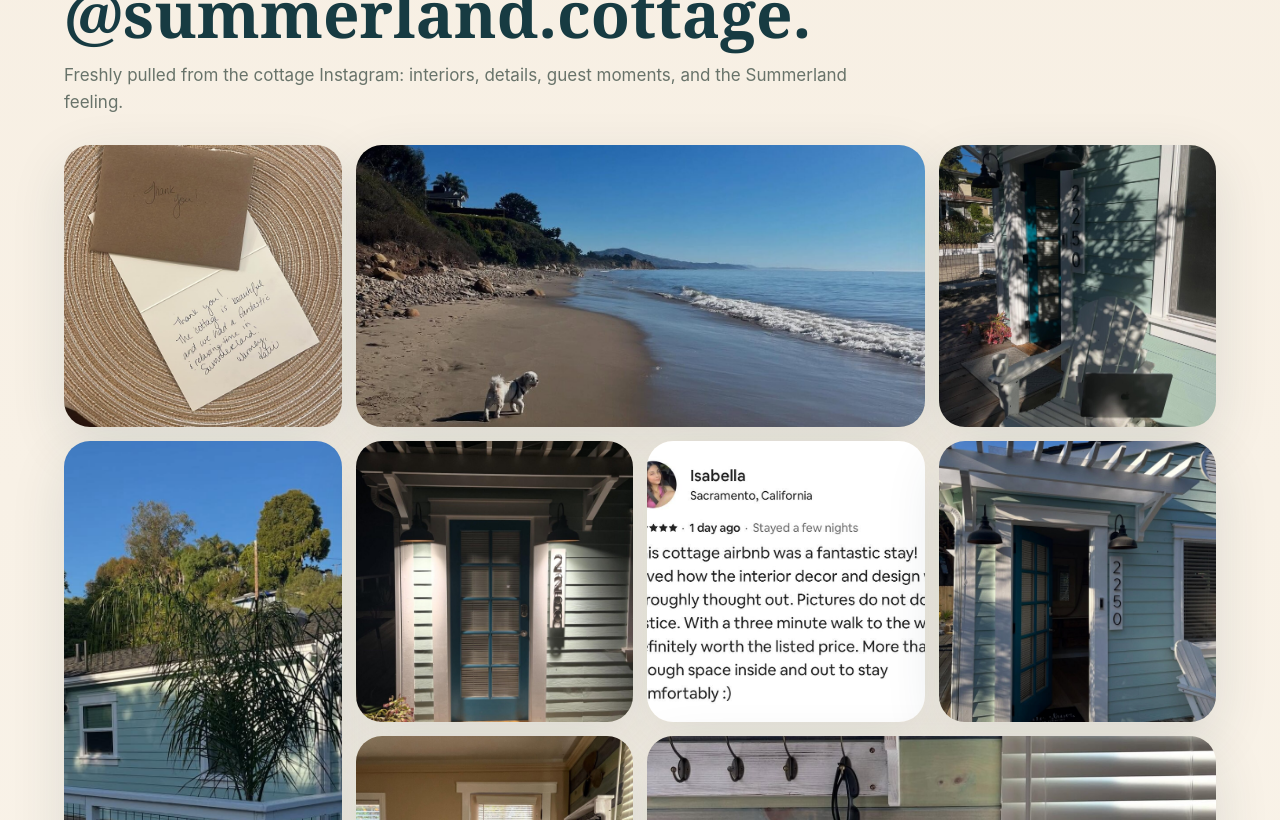
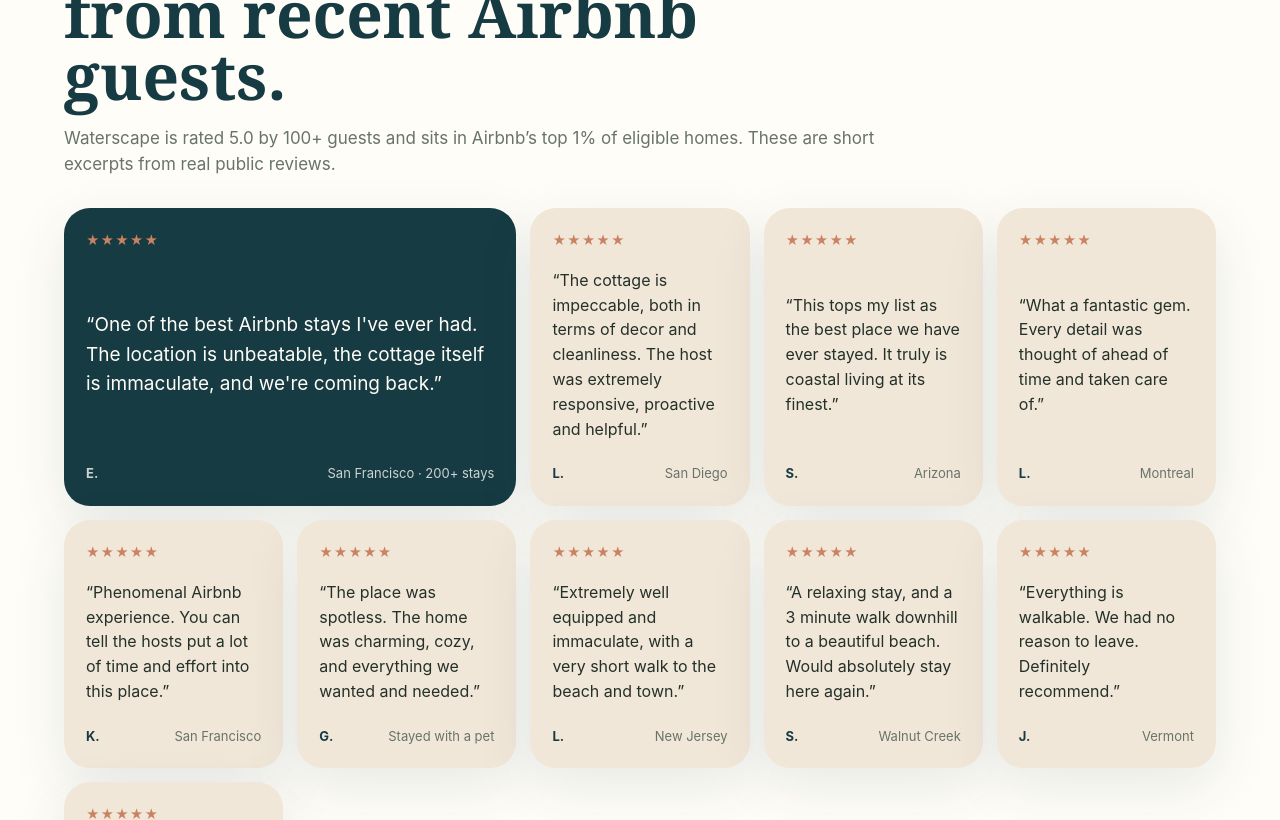
Before and after one commit to sashakish/summerland-cottage-site, a Next.js app: page / in a window 1280 px wide. Shown: the part 1980-2800 px from the top of the page. Built offline with nearby package versions, Linux system fonts and the light colour scheme; no server answers.

Commit message:
Add guest review social proof section

```diff
--- a/app/globals.css
+++ b/app/globals.css
@@ -183,6 +183,65 @@
 }
 .feature-list li + li { margin-top: 14px; }
 .feature-list li::before { content: "•"; color: var(--clay); margin-right: 10px; }
+
+
+
+.testimonials {
+  padding: clamp(56px, 8vw, 108px) clamp(20px, 5vw, 72px);
+  background: var(--white);
+}
+.review-grid {
+  display: grid;
+  grid-template-columns: repeat(5, minmax(0, 1fr));
+  gap: 14px;
+}
+.review-grid article {
+  display: flex;
+  flex-direction: column;
+  justify-content: space-between;
+  min-height: 230px;
+  padding: 22px;
+  border-radius: 26px;
+  background: var(--shell);
+  box-shadow: 0 18px 55px rgba(23, 59, 66, 0.1);
+}
+.review-grid .featured-review {
+  grid-column: span 2;
+  background: var(--deep);
+  color: var(--white);
+}
+.stars {
+  color: var(--clay);
+  letter-spacing: .08em;
+  font-size: 13px;
+  font-weight: 900;
+}
+.review-grid p {
+  margin: 18px 0 22px;
+  color: var(--ink);
+  font-size: 16px;
+  line-height: 1.55;
+}
+.review-grid .featured-review p { color: var(--white); font-size: 19px; }
+.review-grid footer {
+  display: flex;
+  justify-content: space-between;
+  gap: 12px;
+  padding: 0;
+  color: var(--muted);
+  font-size: 13px;
+}
+.review-grid footer strong { color: var(--deep); }
+.review-grid .featured-review footer, .review-grid .featured-review footer strong { color: rgba(255,255,255,.78); }
+
+@media (max-width: 1180px) {
+  .review-grid { grid-template-columns: repeat(3, minmax(0, 1fr)); }
+}
+
+@media (max-width: 780px) {
+  .review-grid { grid-template-columns: 1fr; }
+  .review-grid .featured-review { grid-column: span 1; }
+}
 
 .photo-section { background: linear-gradient(180deg, #f7efe3, var(--paper)); }
 .section-heading { max-width: 820px; margin-bottom: 30px; }
--- a/app/page.js
+++ b/app/page.js
@@ -1,6 +1,20 @@
 'use client';
 
 import { useEffect, useMemo, useState } from 'react';
+
+
+const testimonials = [
+  { initials: 'E.', detail: 'San Francisco · 200+ stays', quote: `One of the best Airbnb stays I've ever had. The location is unbeatable, the cottage itself is immaculate, and we're coming back.` },
+  { initials: 'L.', detail: 'San Diego', quote: 'The cottage is impeccable, both in terms of decor and cleanliness. The host was extremely responsive, proactive and helpful.' },
+  { initials: 'S.', detail: 'Arizona', quote: 'This tops my list as the best place we have ever stayed. It truly is coastal living at its finest.' },
+  { initials: 'L.', detail: 'Montreal', quote: 'What a fantastic gem. Every detail was thought of ahead of time and taken care of.' },
+  { initials: 'K.', detail: 'San Francisco', quote: 'Phenomenal Airbnb experience. You can tell the hosts put a lot of time and effort into this place.' },
+  { initials: 'G.', detail: 'Stayed with a pet', quote: 'The place was spotless. The home was charming, cozy, and everything we wanted and needed.' },
+  { initials: 'L.', detail: 'New Jersey', quote: 'Extremely well equipped and immaculate, with a very short walk to the beach and town.' },
+  { initials: 'S.', detail: 'Walnut Creek', quote: 'A relaxing stay, and a 3 minute walk downhill to a beautiful beach. Would absolutely stay here again.' },
+  { initials: 'J.', detail: 'Vermont', quote: 'Everything is walkable. We had no reason to leave. Definitely recommend.' },
+  { initials: 'B.', detail: 'Idaho', quote: 'A real gem. Immaculate, beautifully decorated, well appointed, easy access to beach and retail in Summerland.' }
+];
 
 const photos = [
   '01-DQdubB9EYWm.jpg','02-DDSen_vSDH3.jpg','03-DDSSPt5vG2s.jpg','04-DASn_v1Rb9q.jpg','05-C_42knrR_KE.jpg','06-C_rHqDbS-hi.jpg','07-C_fHOr4x8pw.jpg','08-C_fG7UzxdfU.jpg','09-C_fGuTJRISW.jpg','10-C_fGm-Vxv6Y.jpg','11-C_fGcAuxS_g.jpg','12-C_fGQLURntp.jpg','13-C_fGHLFxA2y.jpg','14-C_fF5MoxELv.jpg','15-C_fFynLRpU7.jpg','16-C_blybbyval.jpg','17-C_blT9ZSqkz.jpg','18-C_Yw-nVS34y.jpg','19-C_YRTb1viE6.jpg','20-C_Xb3V6xxKT.jpg','21-C_XbqIvxDU6.jpg','22-C_XaQkLRELs.jpg'
@@ -71,7 +85,7 @@
   return <>
     <header className="site-header">
       <a className="brand" href="#top"><img src="/assets/instagram-profile.jpg" alt="Summerland Cottage" /><span>Summerland Cottage</span></a>
-      <nav><a href="#cottage">The Cottage</a><a href="#photos">Photos</a><a href="#booking">Reserve</a></nav>
+      <nav><a href="#cottage">The Cottage</a><a href="#reviews">Reviews</a><a href="#photos">Photos</a><a href="#booking">Reserve</a></nav>
     </header>
     <main id="top">
       <section className="hero">
@@ -89,6 +103,12 @@
         <p className="section-kicker">The cottage</p>
         <h2>Classic California character, refreshed for comfortable stays.</h2>
         <div className="intro-grid"><p>Summerland Cottage is built around the feeling of a real coastal home: warm details, easy gathering spaces, thoughtful touches, and a personal kind of hospitality guests remember.</p><ul className="feature-list"><li>2 bedrooms</li><li>1 bathroom</li><li>Up to 4 guests</li><li>Close to Montecito and Santa Barbara</li></ul></div>
+      </section>
+
+
+      <section className="testimonials" id="reviews">
+        <div className="section-heading"><p className="section-kicker">Guest love</p><h2>Specific, verified praise from recent Airbnb guests.</h2><p>Waterscape is rated 5.0 by 100+ guests and sits in Airbnb’s top 1% of eligible homes. These are short excerpts from real public reviews.</p></div>
+        <div className="review-grid">{testimonials.map((item, i) => <article key={`${item.initials}-${i}`} className={i === 0 ? 'featured-review' : ''}><div className="stars">★★★★★</div><p>“{item.quote}”</p><footer><strong>{item.initials}</strong><span>{item.detail}</span></footer></article>)}</div>
       </section>
 
       <section className="photo-section" id="photos">
--- a/styles.css
+++ b/styles.css
@@ -183,6 +183,65 @@
 }
 .feature-list li + li { margin-top: 14px; }
 .feature-list li::before { content: "•"; color: var(--clay); margin-right: 10px; }
+
+
+
+.testimonials {
+  padding: clamp(56px, 8vw, 108px) clamp(20px, 5vw, 72px);
+  background: var(--white);
+}
+.review-grid {
+  display: grid;
+  grid-template-columns: repeat(5, minmax(0, 1fr));
+  gap: 14px;
+}
+.review-grid article {
+  display: flex;
+  flex-direction: column;
+  justify-content: space-between;
+  min-height: 230px;
+  padding: 22px;
+  border-radius: 26px;
+  background: var(--shell);
+  box-shadow: 0 18px 55px rgba(23, 59, 66, 0.1);
+}
+.review-grid .featured-review {
+  grid-column: span 2;
+  background: var(--deep);
+  color: var(--white);
+}
+.stars {
+  color: var(--clay);
+  letter-spacing: .08em;
+  font-size: 13px;
+  font-weight: 900;
+}
+.review-grid p {
+  margin: 18px 0 22px;
+  color: var(--ink);
+  font-size: 16px;
+  line-height: 1.55;
+}
+.review-grid .featured-review p { color: var(--white); font-size: 19px; }
+.review-grid footer {
+  display: flex;
+  justify-content: space-between;
+  gap: 12px;
+  padding: 0;
+  color: var(--muted);
+  font-size: 13px;
+}
+.review-grid footer strong { color: var(--deep); }
+.review-grid .featured-review footer, .review-grid .featured-review footer strong { color: rgba(255,255,255,.78); }
+
+@media (max-width: 1180px) {
+  .review-grid { grid-template-columns: repeat(3, minmax(0, 1fr)); }
+}
+
+@media (max-width: 780px) {
+  .review-grid { grid-template-columns: 1fr; }
+  .review-grid .featured-review { grid-column: span 1; }
+}
 
 .photo-section { background: linear-gradient(180deg, #f7efe3, var(--paper)); }
 .section-heading { max-width: 820px; margin-bottom: 30px; }
```
Also changed, not shown: index.html (+22 -0 lines).
